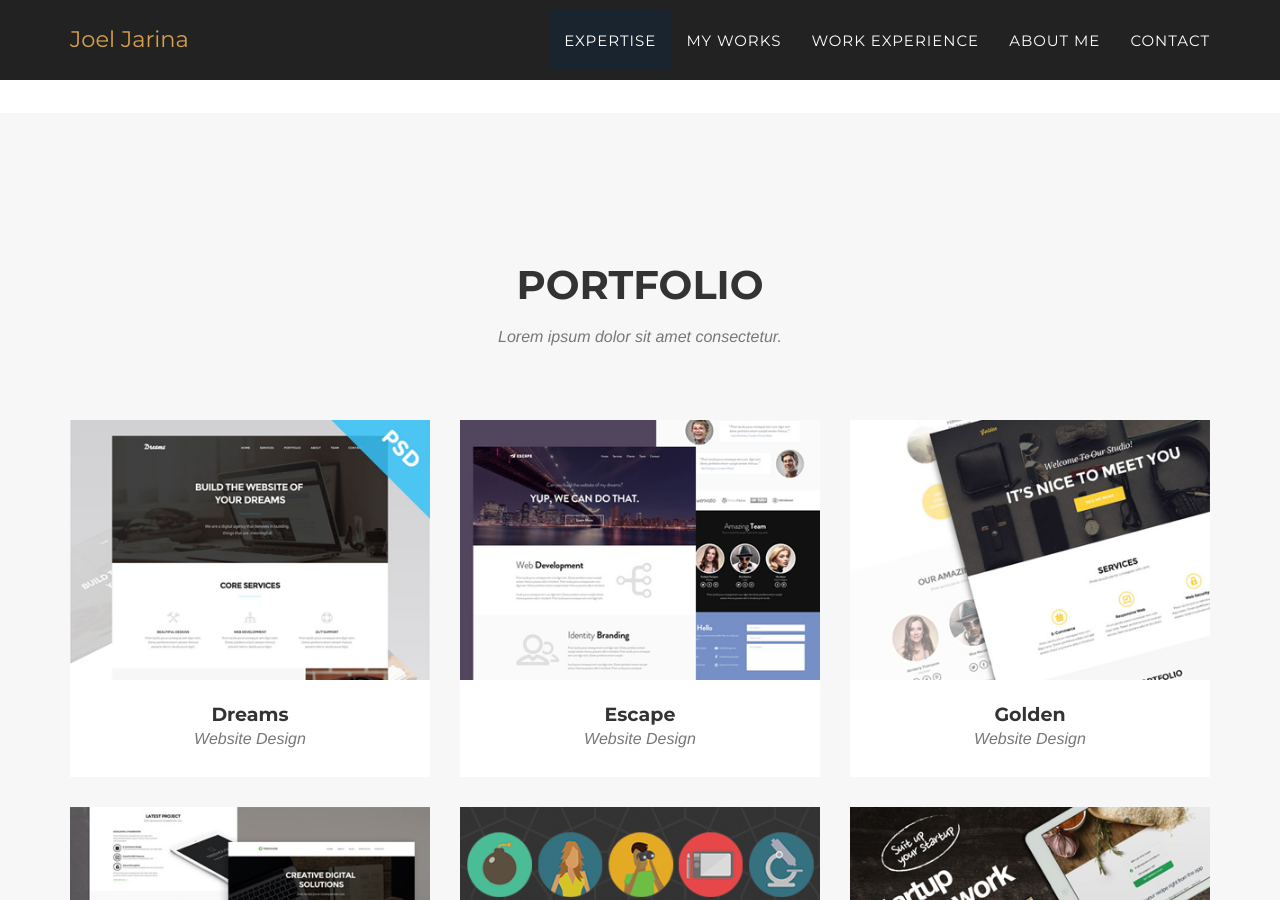
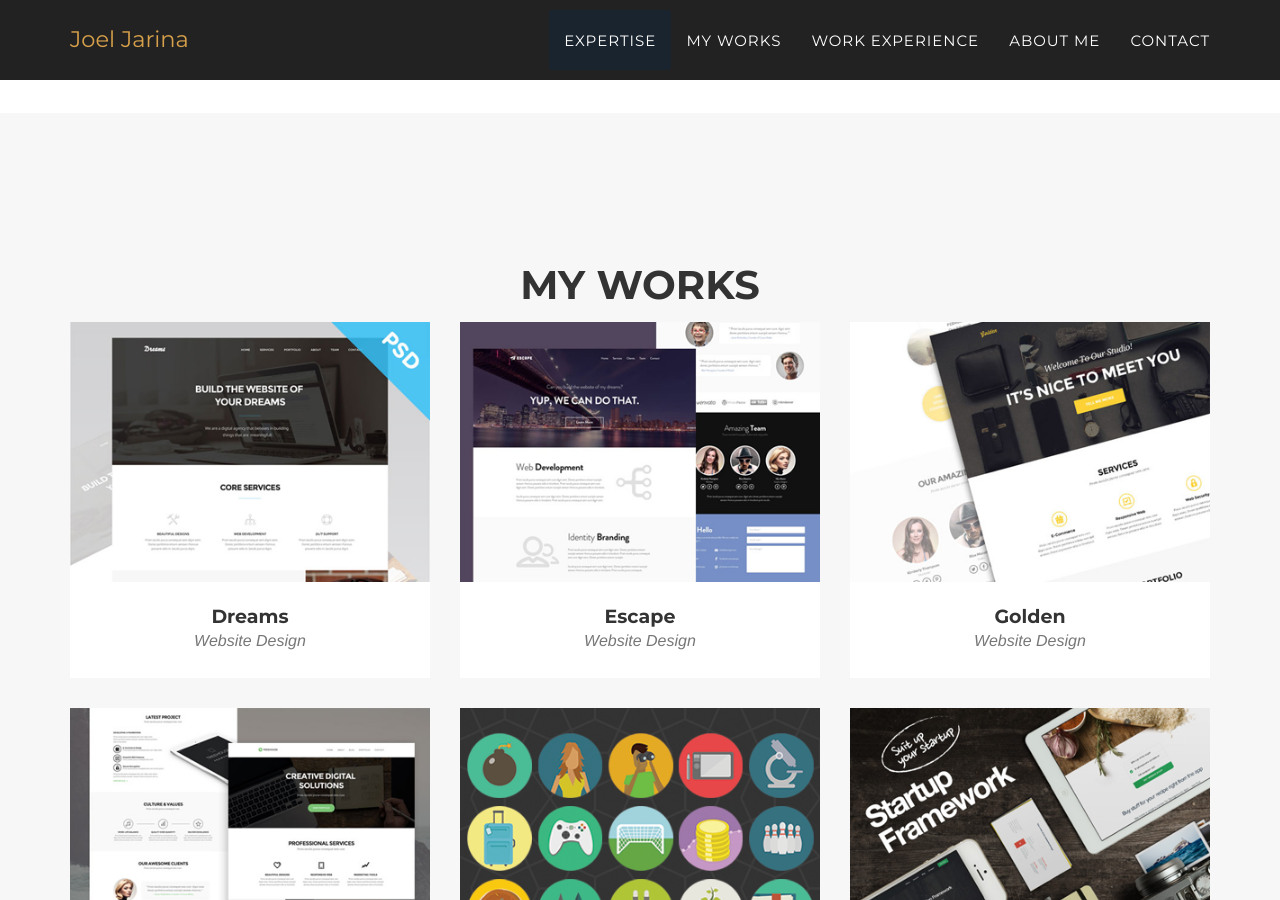
Before and after one commit to media4creations/aboutme, a Jekyll site: the page built from index.html, in a window 1280 px wide and 900 px high, scrolled down 1877 px. Built offline with Jekyll 4.4.1, drawn with Linux system fonts in a browser that asks for light colours; some web fonts are replaced.

Commit message:
Update portfolio_grid.html

```diff
--- a/_includes/portfolio_grid.html
+++ b/_includes/portfolio_grid.html
@@ -3,8 +3,8 @@
         <div class="container">
             <div class="row">
                 <div class="col-lg-12 text-center">
-                    <h2 class="section-heading">Portfolio</h2>
-                    <h3 class="section-subheading text-muted">Lorem ipsum dolor sit amet consectetur.</h3>
+                    <h2 class="section-heading">My Works</h2>
+                    <!--<h3 class="section-subheading text-muted">Lorem ipsum dolor sit amet consectetur.</h3>-->
                 </div>
             </div>
             <div class="row">
```
